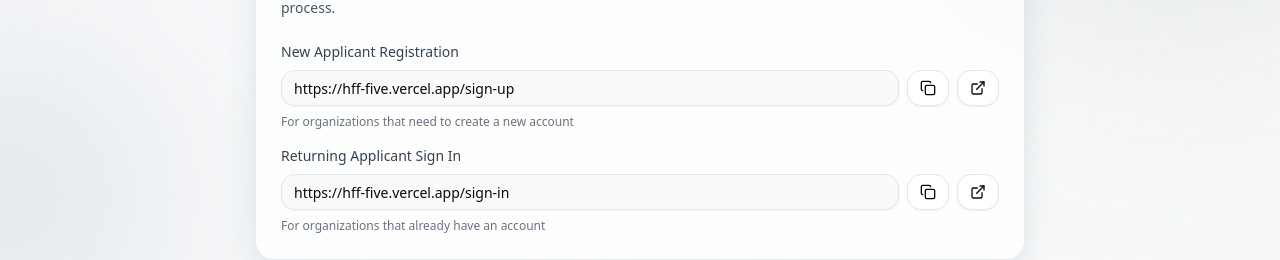
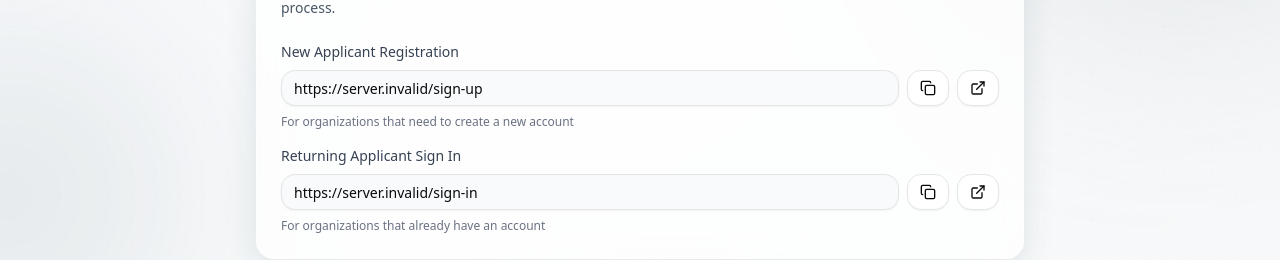
Before and after one commit to dallyp22/HFF, a Next.js app: page /reviewer/admin/invitations in a window 1280 px wide. Shown: the part 321-581 px from the top of the page. Built offline with nearby package versions, Linux system fonts and the light colour scheme; no server answers; sample sign-in values are in the browser's storage.

Commit message:
fix: update invitation URLs from old Vercel preview to production domain
Replaced hardcoded hff-five.vercel.app with env-var-driven
NEXT_PUBLIC_APP_URL, defaulting to www.heistandfamilygrants.app.

```diff
--- a/app/api/admin/invitations/route.ts
+++ b/app/api/admin/invitations/route.ts
@@ -5,7 +5,7 @@ import { sendEmail } from '@/lib/email'
 
 const SIGN_UP_URL = process.env.NEXT_PUBLIC_APP_URL
   ? `${process.env.NEXT_PUBLIC_APP_URL}/sign-up`
-  : 'https://hff-five.vercel.app/sign-up'
+  : 'https://www.heistandfamilygrants.app/sign-up'
 
 export async function POST(req: Request) {
   try {
--- a/app/reviewer/admin/invitations/page.tsx
+++ b/app/reviewer/admin/invitations/page.tsx
@@ -20,7 +20,7 @@ import {
 import Link from 'next/link'
 import { toast } from 'sonner'
 
-const PRODUCTION_URL = 'https://hff-five.vercel.app'
+const PRODUCTION_URL = process.env.NEXT_PUBLIC_APP_URL || 'https://www.heistandfamilygrants.app'
 
 export default function InvitationsPage() {
   const [copied, setCopied] = useState<string | null>(null)
```
